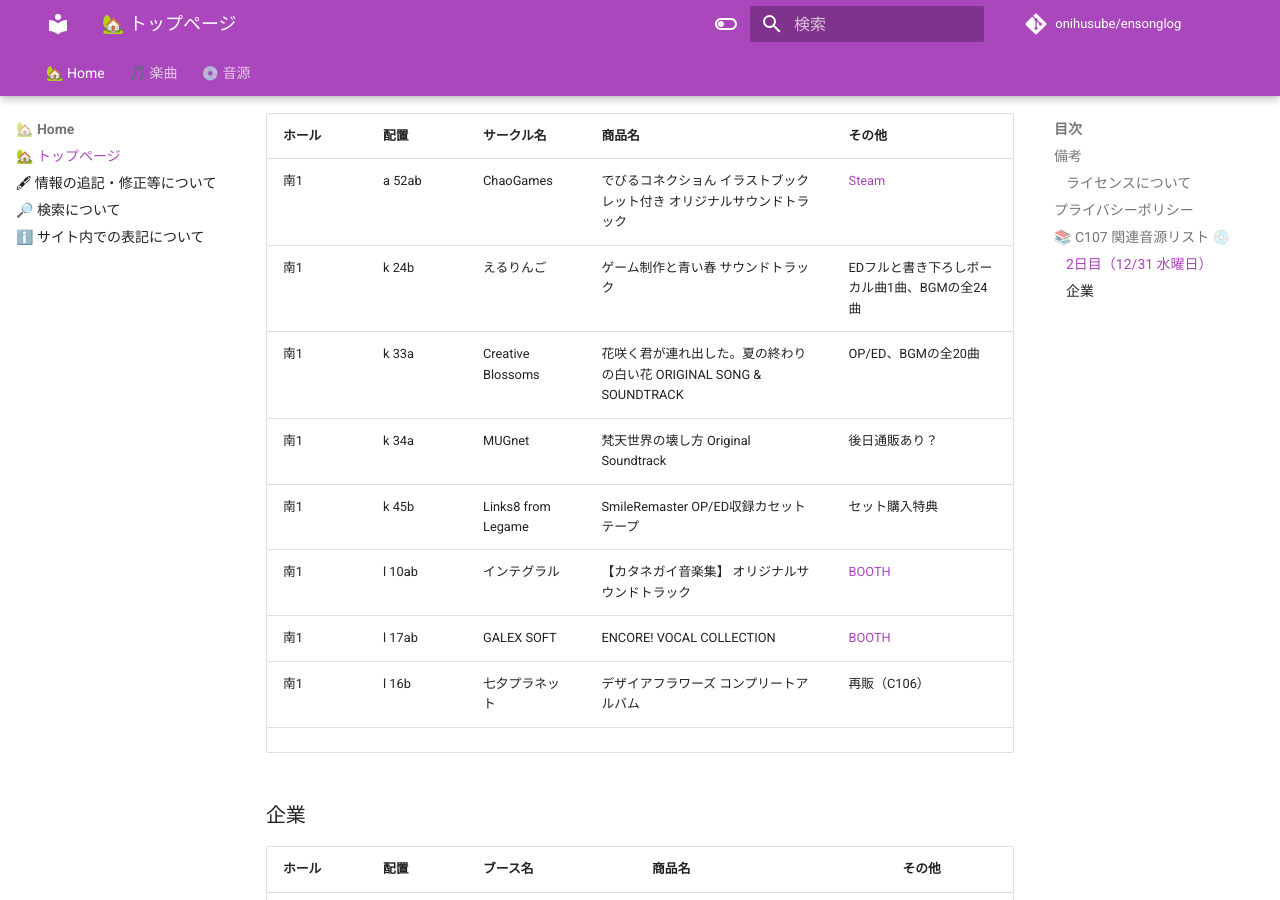
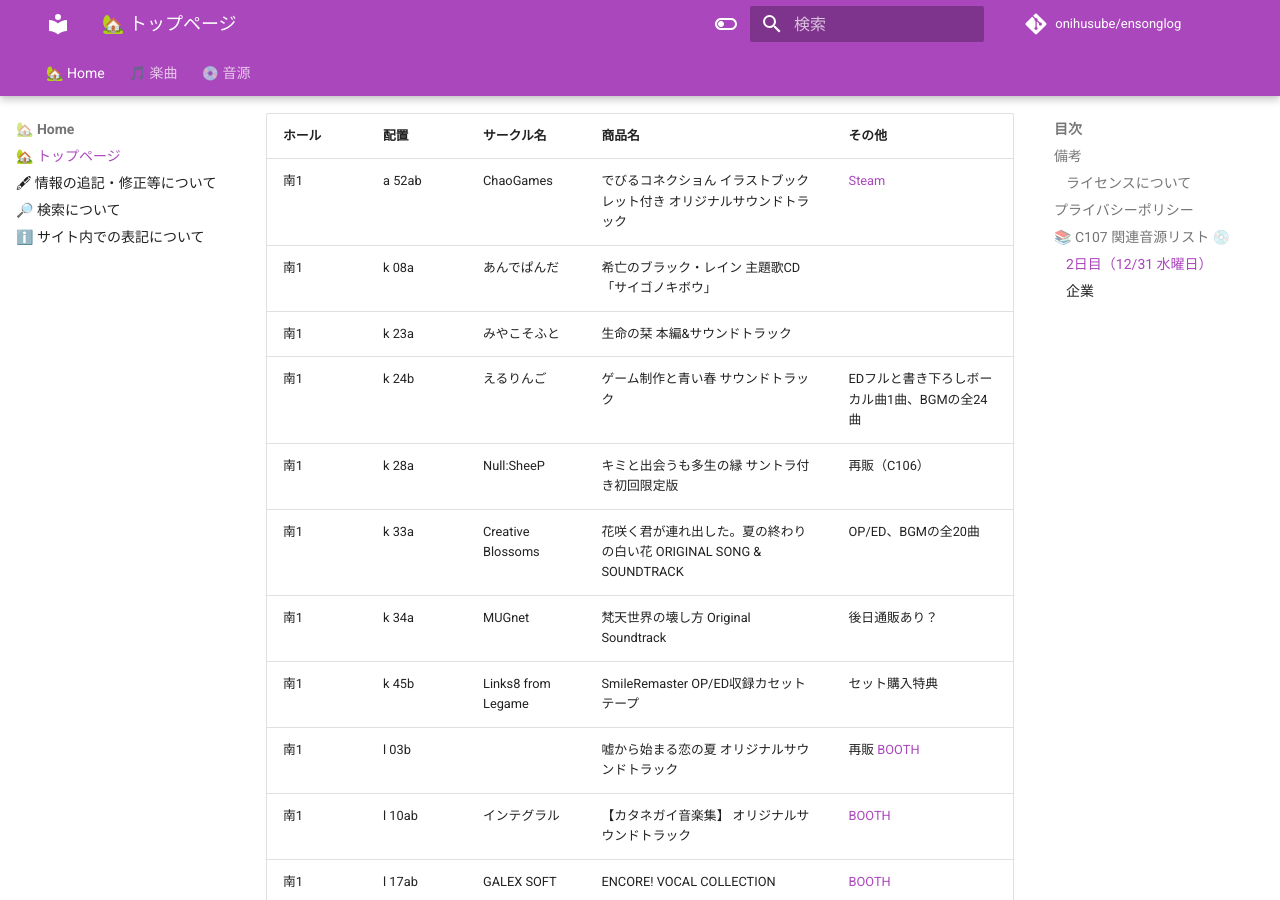
Before and after one commit to onihusube/ensonglog, an MkDocs documentation site: the page built from docs/index.md, in a window 1280 px wide and 900 px high, scrolled down 1094 px. Built offline with MkDocs 1.6.1 and Material for MkDocs 9.7.7, drawn with Linux system fonts in a browser that asks for light colours; comment, search, counter and statistics services are not loaded.

Commit message:
最終サークルチェック

```diff
--- a/docs/index.md
+++ b/docs/index.md
@@ -31,14 +31,17 @@
 |ホール|配置|サークル名|商品名|その他|
 |---|---|---|---|---|
 | 南1 | a 52ab | ChaoGames | でびるコネクショん イラストブックレット付き オリジナルサウンドトラック | [Steam](https://store.steampowered.com/app/4100890/__Original_Soundtrack/) |
+| 南1 | k 08a | あんでぱんだ | 希亡のブラック・レイン 主題歌CD「サイゴノキボウ」 |  |
+| 南1 | k 23a | みやこそふと | 生命の栞 本編&サウンドトラック |  |
 | 南1 | k 24b | えるりんご | ゲーム制作と青い春 サウンドトラック | EDフルと書き下ろしボーカル曲1曲、BGMの全24曲 |
+| 南1 | k 28a | Null:SheeP | キミと出会うも多生の縁 サントラ付き初回限定版 | 再販（C106） |
 | 南1 | k 33a | Creative Blossoms | 花咲く君が連れ出した。夏の終わりの白い花 ORIGINAL SONG & SOUNDTRACK | OP/ED、BGMの全20曲 |
 | 南1 | k 34a | MUGnet | 梵天世界の壊し方 Original Soundtrack | 後日通販あり？ |
 | 南1 | k 45b | Links8 from Legame | SmileRemaster OP/ED収録カセットテープ | セット購入特典 |
+| 南1 | l 03b |  | 嘘から始まる恋の夏 オリジナルサウンドトラック | 再販 [BOOTH](https://booth.pm/ja/items/5210748) |
 | 南1 | l 10ab | インテグラル | 【カタネガイ音楽集】 オリジナルサウンドトラック | [BOOTH](https://signumiisprite.booth.pm/items/7813315) |
 | 南1 | l 17ab | GALEX SOFT | ENCORE! VOCAL COLLECTION | [BOOTH](https://galexsoft.booth.pm/items/7732343) |
 | 南1 | l 16b | 七夕プラネット | デザイアフラワーズ コンプリートアルバム | 再販（C106） |
-| | | | | |
 
 ### 企業
 
```
